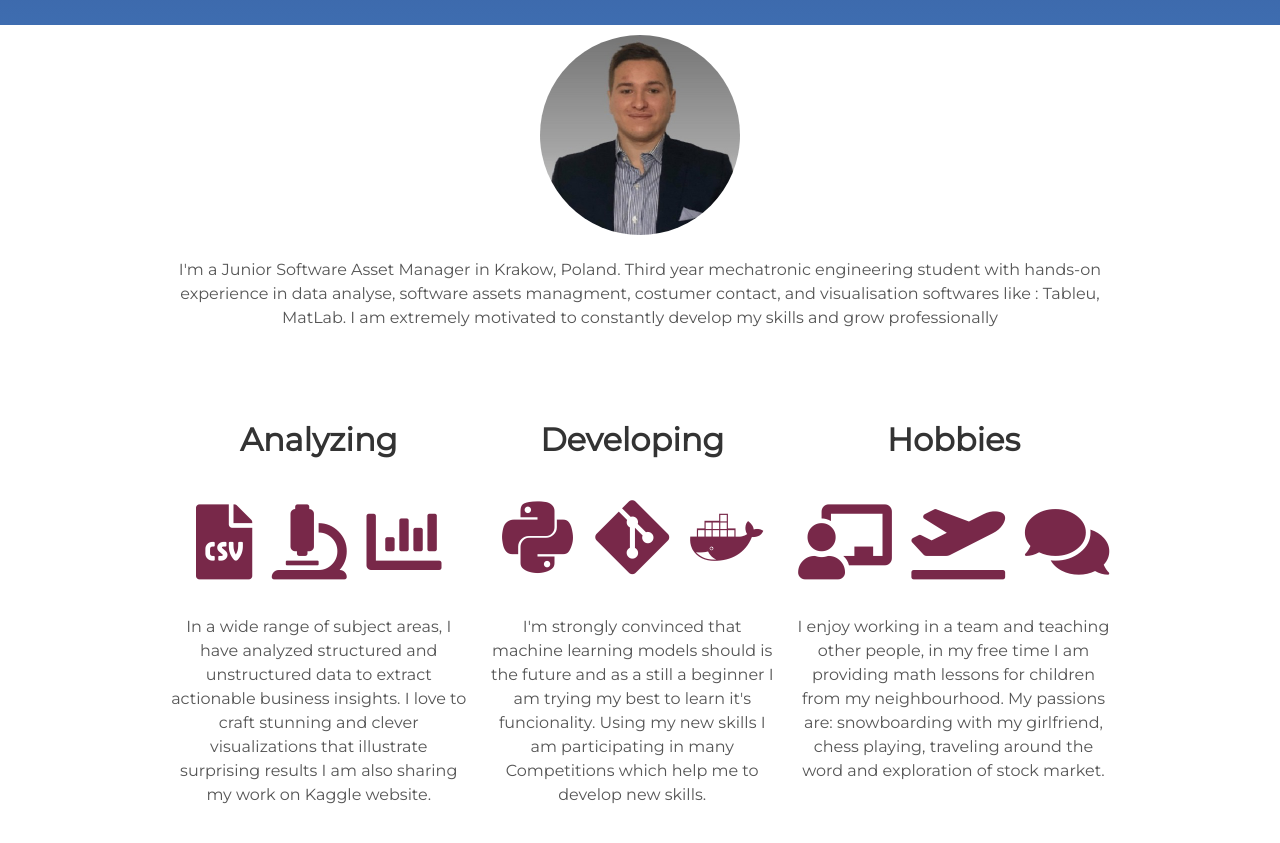
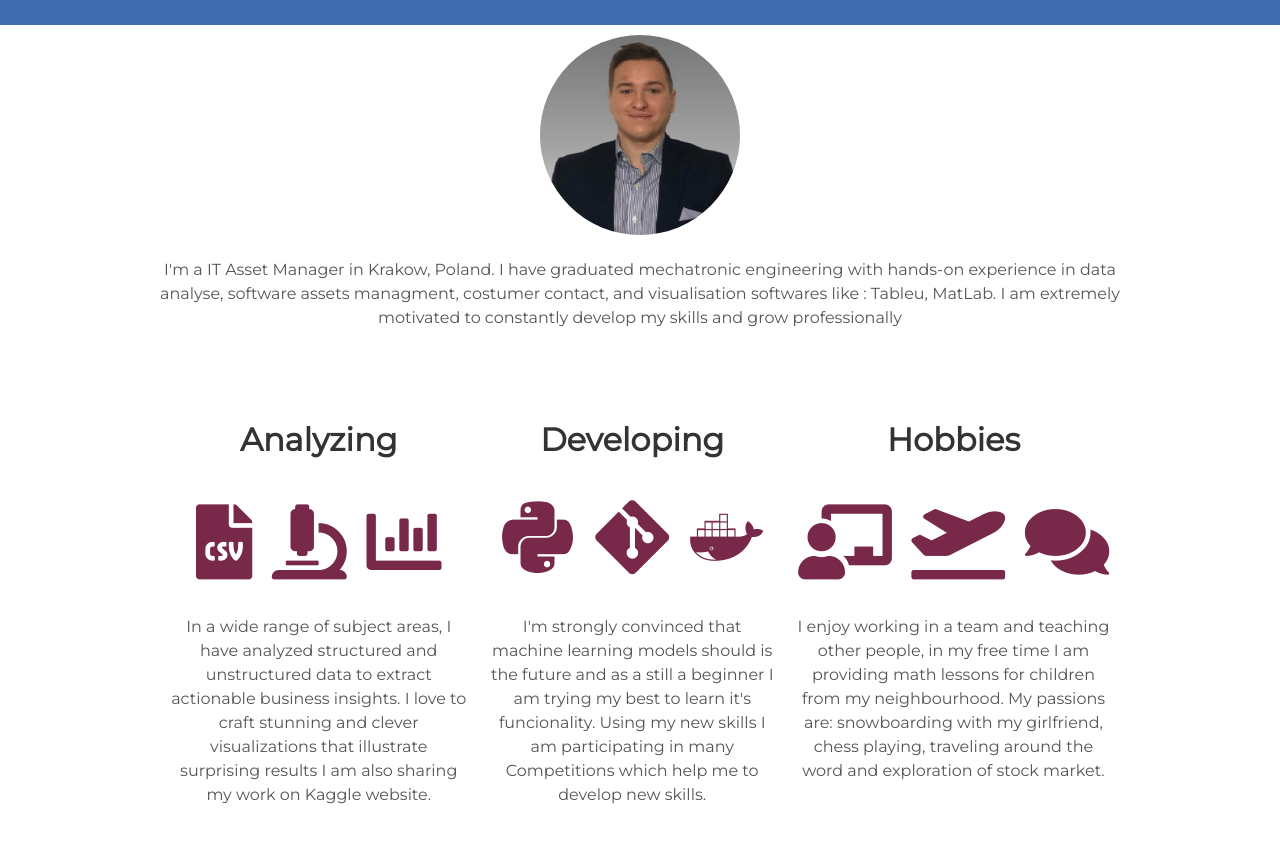
Before and after one commit to matJablo/Mateusz.JabIonski, a Jekyll site: the page built from index.html, in a window 1280 px wide and 900 px high, scrolled down 875 px. Shown: the top 843 px of the window. Built offline with Jekyll 4.4.1, drawn with Linux system fonts in a browser that asks for light colours.

Commit message:
Update about.html

```diff
--- a/_includes/about.html
+++ b/_includes/about.html
@@ -7,8 +7,8 @@
   <p>
 
 
-   I'm a Junior Software Asset Manager in Krakow, Poland.
-  Third year mechatronic engineering student with hands-on experience in data analyse, software assets managment, costumer contact, and visualisation softwares like : Tableu, MatLab.
+   I'm a IT Asset Manager in Krakow, Poland.
+  I have graduated mechatronic engineering with hands-on experience in data analyse, software assets managment, costumer contact, and visualisation softwares like : Tableu, MatLab.
   I am extremely motivated to constantly develop my skills and grow professionally </p>
 </div>
 
```
